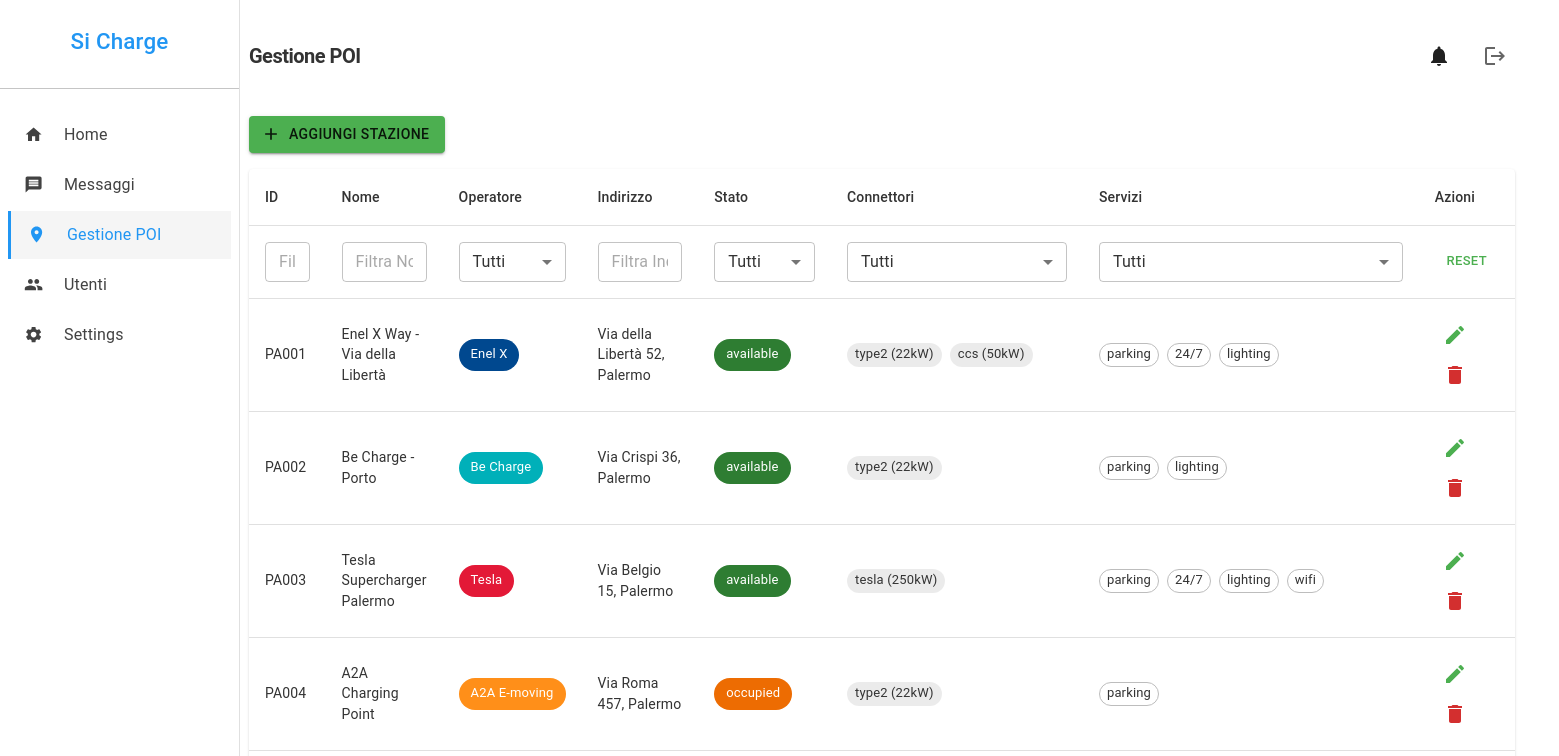
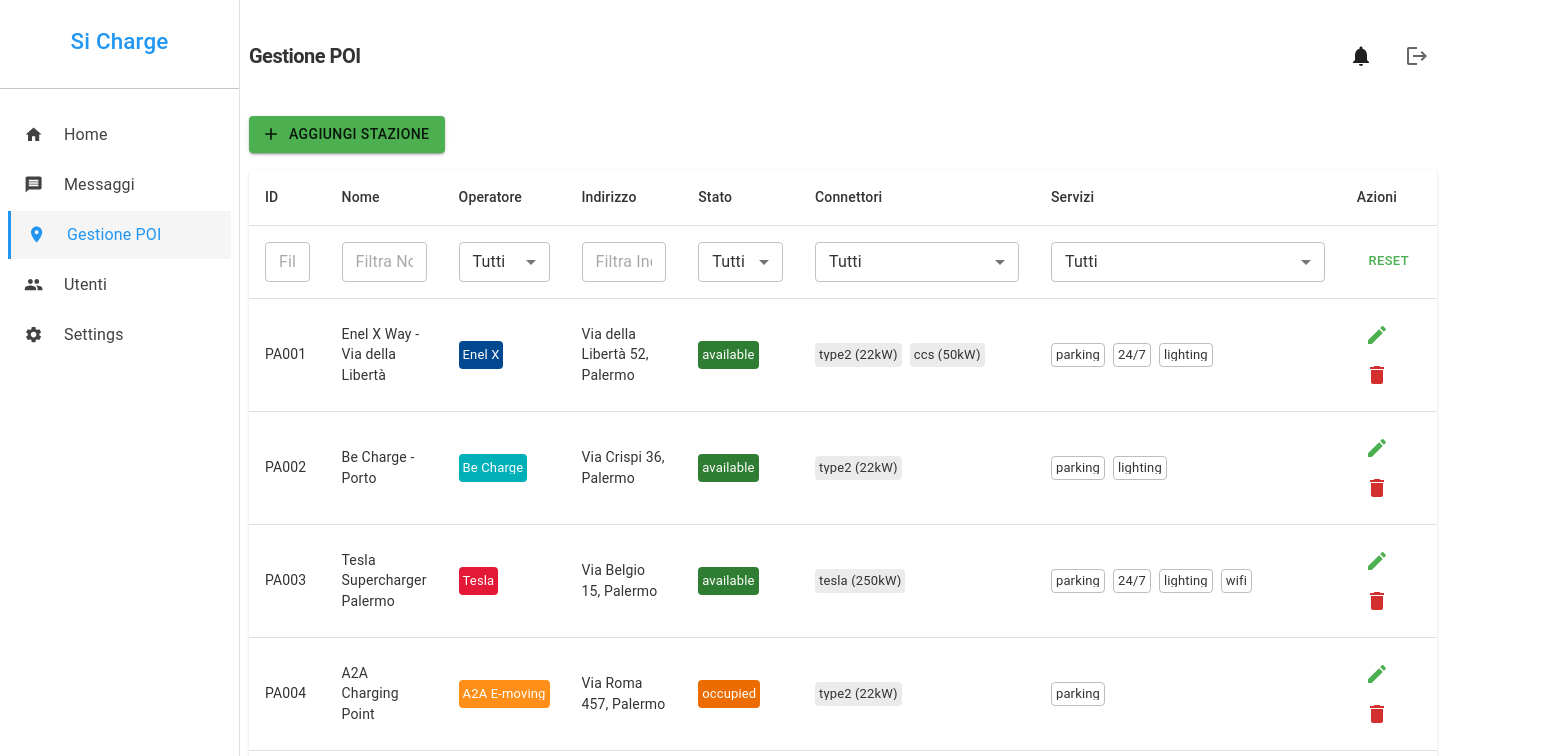
Before and after one commit to ArduinoLeone/SiCharge_React_Desktop, a React (Create React App) app in the folder si_charge/: page /gestione-poi in a window 1280 px wide. Shown: the top 756 px of the page, 1559 px wide, since content can reach past the window. Built offline with nearby package versions, Linux system fonts and the light colour scheme.

Commit message:
cambiati filtri e agiunti visualizzza tutti

```diff
--- a/si_charge/src/pages/GestionePOI.js
+++ b/si_charge/src/pages/GestionePOI.js
@@ -336,6 +336,12 @@
                         (op) => op.id === station.operator
                       )?.color,
                       color: "white",
+                      borderRadius: "4px",
+                      height: "28px",
+                      "& .MuiChip-label": {
+                        padding: "0 4px",
+                        lineHeight: 1,
+                      },
                     }}
                   />
                 </TableCell>
@@ -350,6 +356,14 @@
                         ? "warning"
                         : "error"
                     }
+                    sx={{
+                      borderRadius: "4px",
+                      height: "28px",
+                      "& .MuiChip-label": {
+                        padding: "0 4px",
+                        lineHeight: 1,
+                      },
+                    }}
                   />
                 </TableCell>
                 <TableCell>
@@ -359,6 +373,14 @@
                         key={idx}
                         label={`${connector.type} (${connector.power}kW)`}
                         size="small"
+                        sx={{
+                          borderRadius: "4px",
+                          height: "24px",
+                          "& .MuiChip-label": {
+                            padding: "0 4px",
+                            lineHeight: 1,
+                          },
+                        }}
                       />
                     ))}
                   </Stack>
@@ -371,6 +393,14 @@
                         label={service}
                         size="small"
                         variant="outlined"
+                        sx={{
+                          borderRadius: "4px",
+                          height: "24px",
+                          "& .MuiChip-label": {
+                            padding: "0 4px",
+                            lineHeight: 1,
+                          },
+                        }}
                       />
                     ))}
                   </Stack>
--- a/si_charge/src/pages/Home.js
+++ b/si_charge/src/pages/Home.js
@@ -54,7 +54,9 @@
 const Home = () => {
   const [searchValue, setSearchValue] = useState("");
   const [anchorEl, setAnchorEl] = useState(null);
-  const [selectedFilters, setSelectedFilters] = useState({});
+  const [selectedFilters, setSelectedFilters] = useState({
+    showAll: true
+  });
   const [activeQuickFilters, setActiveQuickFilters] = useState([]);
   const [filteredStations, setFilteredStations] = useState(
     chargingStationsData.stations
@@ -82,11 +84,15 @@
       }
 
       // Filtro per operatore (quick filters)
-      if (
-        activeQuickFilters.length > 0 &&
-        !activeQuickFilters.includes(station.operator)
-      ) {
-        return false;
+      if (activeQuickFilters.length > 0) {
+        // Se "Visualizza tutti" è attivo, mostra tutte le stazioni
+        if (activeQuickFilters.includes("showAll")) {
+          return true;
+        }
+        // Altrimenti filtra per gli operatori selezionati
+        if (!activeQuickFilters.includes(station.operator)) {
+          return false;
+        }
       }
 
       // Filtro per stato della colonnina
@@ -156,6 +162,7 @@
   };
 
   const quickFilters = [
+    { id: "showAll", label: "Visualizza tutti", color: "#4CAF50" },
     { id: "enel_x", label: "Enel X", color: "#00488F" },
     { id: "be_charge", label: "Be Charge", color: "#00B0B9" },
     { id: "a2a", label: "A2A E-moving", color: "#FF8F19" },
@@ -184,11 +191,25 @@
   };
 
   const handleQuickFilterClick = (filterId) => {
-    setActiveQuickFilters((prev) =>
-      prev.includes(filterId)
+    setActiveQuickFilters((prev) => {
+      // Se si clicca su "Visualizza tutti"
+      if (filterId === "showAll") {
+        // Se era già attivo, lo disattiva
+        if (prev.includes(filterId)) {
+          return [];
+        }
+        // Se era disattivo, lo attiva e disattiva tutti gli altri
+        return ["showAll"];
+      }
+
+      // Se si clicca su un altro filtro
+      const newFilters = prev.includes(filterId)
         ? prev.filter((id) => id !== filterId)
-        : [...prev, filterId]
-    );
+        : [...prev.filter(id => id !== "showAll"), filterId];
+
+      // Se non ci sono filtri attivi, riattiva "Visualizza tutti"
+      return newFilters.length === 0 ? ["showAll"] : newFilters;
+    });
   };
 
   const handleSearchChange = (event, newValue) => {
@@ -365,11 +386,13 @@
               },
               fontWeight: 500,
               transition: "all 0.2s ease",
-              padding: "8px 12px",
-              height: "32px",
+              padding: "6px 12px",
+              height: "28px",
               fontSize: "0.875rem",
+              borderRadius: "4px",
               "& .MuiChip-label": {
                 padding: "0 4px",
+                lineHeight: 1,
               },
             }}
           />
```
